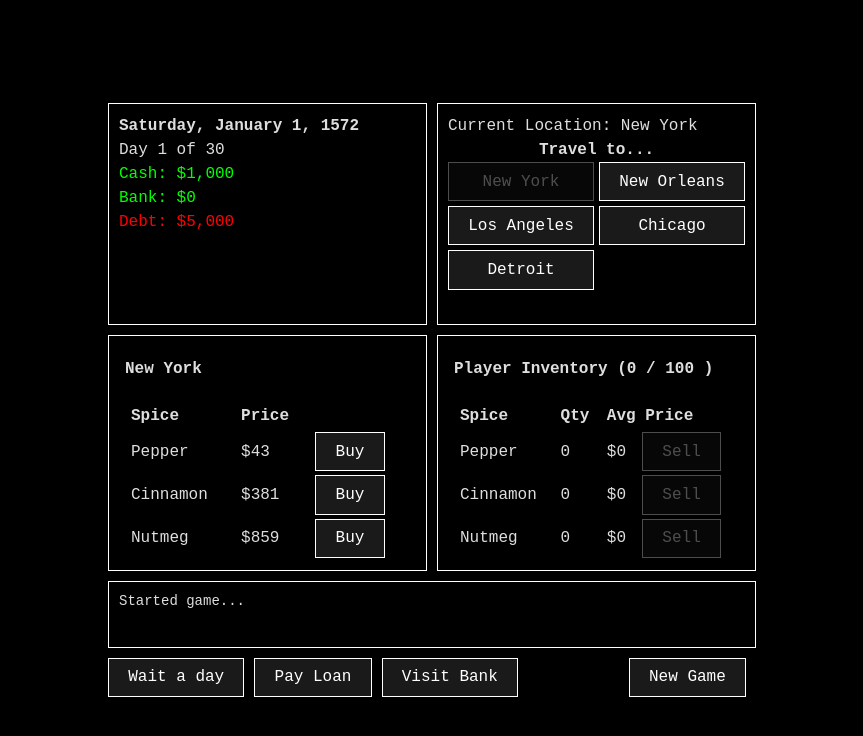
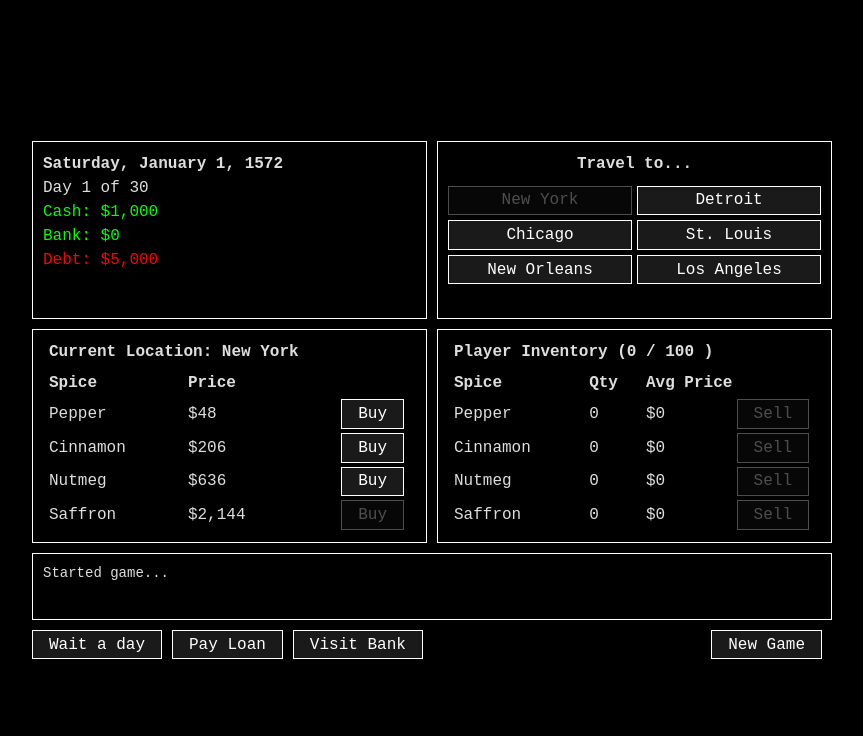
Before and after one commit to ashleyrevlett/candy-wars, a Vue app: page / in a window 1280 px wide. Both pictures are taken after a click on the button "Start Game". Shown: the top 736 px of the page, without its empty margins (208-1071 px from the left). Built offline with nearby package versions, Linux system fonts and the light colour scheme.

Commit message:
Add new city and spice. Balance tweaks.

```diff
--- a/src/components/InventoryItem.vue
+++ b/src/components/InventoryItem.vue
@@ -42,4 +42,8 @@ section {
   align-items: baseline;
 }
 
+.actions {
+  text-align: right;
+}
+
 </style>
--- a/src/components/LocationsBox.vue
+++ b/src/components/LocationsBox.vue
@@ -22,11 +22,7 @@ const emit = defineEmits<{
 
 <template>
   <section>
-    <div>
-      <p>Current Location: {{ currentLocation.name }}</p>
-    </div>
-
-    <p class="text-center bold">Travel to...</p>
+    <h4 class="text-center bold">Travel to...</h4>
     <div class="button-grid">
       <button v-for="(location, index) in locations" :key="location.name" :disabled="currentLocation.name == location.name" @click="emit('travelTo', index)" >{{ location.name }}</button>
     </div>
@@ -44,8 +40,8 @@ section {
   padding: 10px;
 }
 
-p {
-  margin:0
+h4 {
+  margin:0 0 10px 0
 }
 
 .button-grid {
--- a/src/settings/index.ts
+++ b/src/settings/index.ts
@@ -26,16 +26,17 @@ const SETTINGS : Settings = {
   debt: 5000,
   bank: 0,
   inventorySpace: 100,
-  spiceOrder: [ 'Pepper', 'Cinnamon', 'Nutmeg' ],
-  locationOrder: [ 'New York', 'New Orleans', 'Los Angeles', 'Chicago', 'Detroit' ],
+  spiceOrder: [ 'Pepper', 'Cinnamon', 'Nutmeg', 'Saffron' ],
+  locationOrder: [ 'New York', 'Detroit', 'Chicago', 'St. Louis', 'New Orleans', 'Los Angeles' ],
   volatility: {
     min: 0.05,
     max: 0.25
   },
   priceRanges: {
-    'Pepper': { min: 20, max: 60},
-    'Cinnamon': { min: 200, max: 400},
-    'Nutmeg': { min: 700, max: 1000},
+    'Pepper': { min: 20, max: 50},
+    'Cinnamon': { min: 100, max: 300},
+    'Nutmeg': { min: 500, max: 800},
+    'Saffron': { min: 1200, max: 2200}
   },
   debt_apr: 0.005,
   event_chance: 0.2,
--- a/src/style.css
+++ b/src/style.css
@@ -35,7 +35,7 @@ h1 {
 button {
   border-radius: 0;
   border: 1px solid white;
-  padding: 0.6em 1.2em;
+  padding: 0.3em 1em;
   font-size: 1em;
   font-weight: 500;
   font-family: inherit;
@@ -62,7 +62,8 @@ button:disabled {
 }
 
 #app {
-  max-width: 1280px;
+  width: 90%;
+  max-width: 800px;
   margin: 0 auto;
   position: relative;
 }
@@ -95,13 +96,13 @@ table {
 
 td, th {
   text-align: left;
-  padding: 2px 6px;
+  padding: 2px 6px 2px 0;
   border: 0;
 }
 
 input[type="number"] {
   width: 50px;
-  height: 36px;
+  height: 28px;
   margin-right: 3px;
   border: 0;
 }
--- a/src/types/index.ts
+++ b/src/types/index.ts
@@ -1,6 +1,6 @@
 
-export type SpiceType = 'Nutmeg' | 'Pepper' | 'Cinnamon'
+export type SpiceType = 'Nutmeg' | 'Pepper' | 'Cinnamon' | 'Saffron'
 export type TransactionType = 'Buy' | 'Sell'
-export type CityName = 'Los Angeles' | 'New York' | 'New Orleans' | 'Chicago' | 'Detroit'
+export type CityName = 'Los Angeles' | 'New York' | 'New Orleans' | 'Chicago' | 'Detroit' | 'St. Louis'
 export type NumberRange = { min: number, max: number }
 export type GameState = 'Default' | 'Buy' | 'Sell' | 'Loan' | 'Bank' | 'Win' | 'Lose'
--- a/src/views/Game.vue
+++ b/src/views/Game.vue
@@ -238,7 +238,7 @@ onMounted(() => {
 
   <div class="trade-box">
     <section>
-      <h4>{{ currentLocation.name }}</h4>
+      <h4>Current Location: {{ currentLocation.name }}</h4>
       <table>
         <thead>
           <tr>
@@ -324,6 +324,10 @@ onMounted(() => {
   padding: 0 1rem;
 }
 
+h4 {
+  margin: 10px 0 5px;
+}
+
 .actions  {
   display: flex;
 }
```
